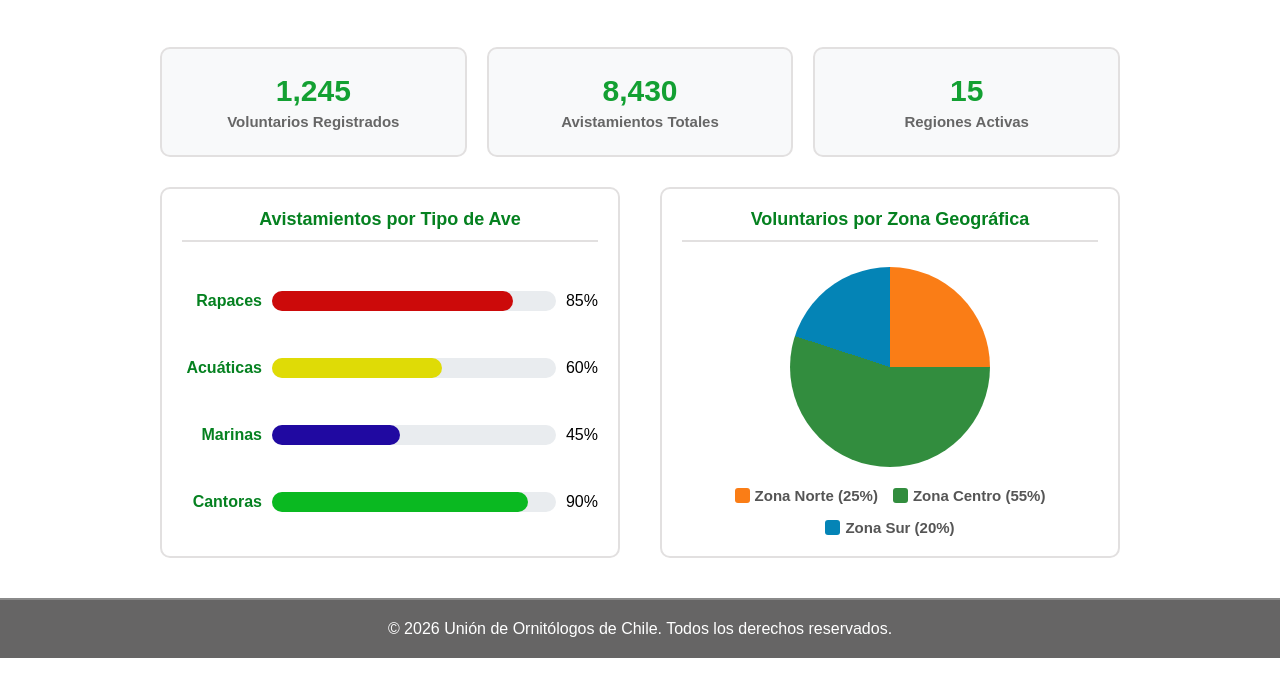
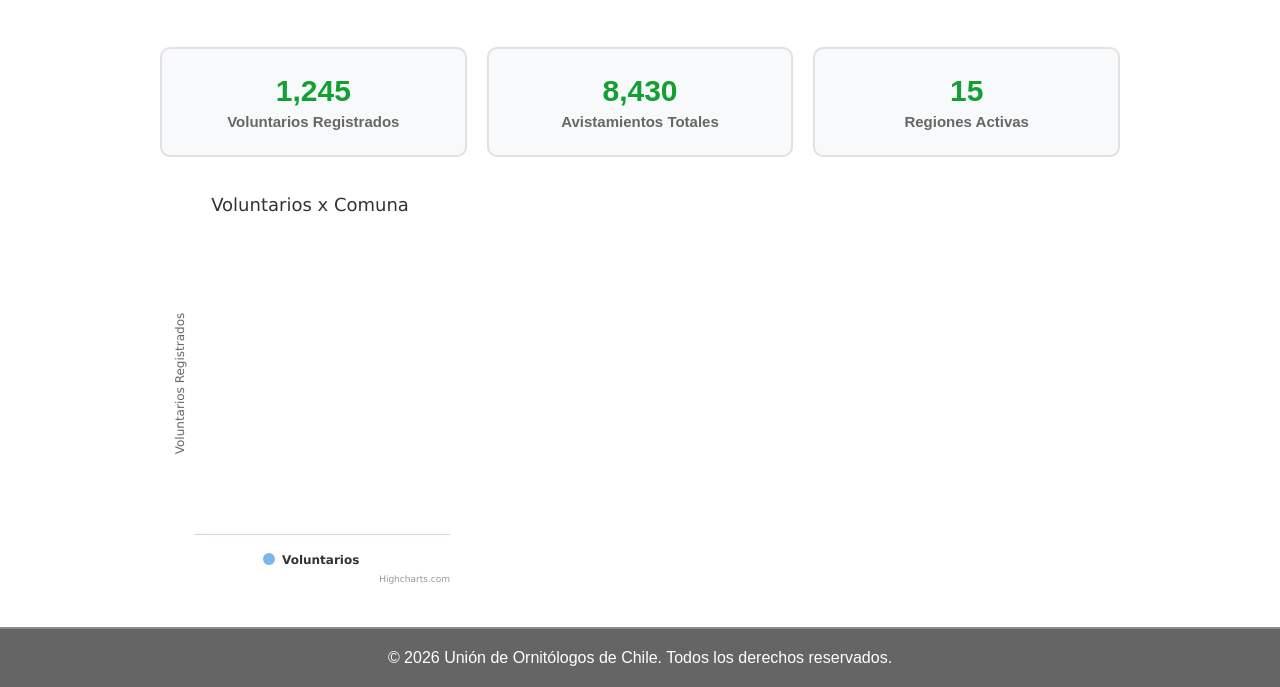
Before and after one commit to ManuelBritojv/desarrollo_web_manuel_brito, a Flask app: page /metricas in a window 1280 px wide. Shown: the part 177-864 px from the top of the page. Before the commit the page ends 835 px from the top, so only its background shows below. Run offline with Flask 3, Linux system fonts and the light colour scheme; data that the repository does not hold is empty.

Commit message:
feat: Lógica de grafico de barras con fetch y consulta.

```diff
--- a/app.py
+++ b/app.py
@@ -2,7 +2,7 @@ import os
 from datetime import datetime, timedelta
 from math import ceil
 
-from flask import Flask, abort, flash, redirect, render_template, request, url_for
+from flask import Flask, abort, flash, redirect, render_template, request, url_for, jsonify
 from sqlalchemy import create_engine, func, select
 from sqlalchemy.orm import Session
 from werkzeug.utils import secure_filename
@@ -317,5 +317,21 @@ def detalle(avistamiento_id): # Detalles del avistamiento
 def metricas():
     return render_template("metricas.html")
 
+@app.route('/api/voluntarios-comuna')
+def voluntariosxComuna():
+    with Session(engine) as sesion:
+        volxComuna = sesion.execute(
+            select(Comuna.nombre, func.count(Voluntario.id))
+            .select_from(Voluntario)
+            .join(Comuna, Comuna.id == Voluntario.comuna_id)
+            .group_by(Voluntario.comuna_id)
+            .order_by(Comuna.nombre)
+        ).all()
+        datos = {}
+        for comuna, cant in volxComuna:
+            datos[comuna] = cant
+        return jsonify(datos)
+
+
 if __name__ == '__main__':
     app.run(debug=True)
--- a/static/css/metricas.css
+++ b/static/css/metricas.css
@@ -73,100 +73,11 @@
     padding-bottom: 10px;
     border-bottom: 2px solid var(--color-secundario);
 }
-
-/* Grafico de barras */
-.grafico-barras {
-    flex: 1;
-    list-style: none;
-    padding: 0;
-    display: flex;
-    flex-direction: column;
-    justify-content: space-around;
+#grafico-barras{
+    height: 400px;
+    min-width: 300px;
+    max-width: 800px;
 }
-.grafico-barras li {
-    display: flex;
-    align-items: center;
-    gap: 10px;
-}
-.grafico-barras .etiqueta {
-    width: 80px;
-    font-weight: bold;
-    color: var(--color-primario-dark);
-    text-align: right;
-}
-.grafico-barras .barra-pista {
-    flex: 1;
-    background-color: #e9ecef;
-    border-radius: 20px;
-    height: 20px;
-}
-.grafico-barras .barra-relleno {
-    height: 100%;
-    border-radius: 20px;
-}
-
-/* Rellenos de las barras */
-.rapaces .barra-relleno{
-    background-color: #cc0a0a;
-    width: 85%;
-}
-.acuaticas .barra-relleno{
-    background-color: #dfdb06;
-    width: 60%;
-}
-.marinas .barra-relleno{
-    background-color: #2009a1;
-    width: 45%;
-}
-.cantoras .barra-relleno{
-    background-color: #0ab921;
-    width: 90%;
-}
-
-/* Grafico de Torta */
-.grafico-circular {
-    width: 200px;
-    height: 200px;
-    margin: 0 auto 20px auto;
-    border-radius: 50%;
-    /* Conic Gradient crea el gráfico de torta
-       Norte: 25% | Centro: 55% | Sur: 20% */
-    background: conic-gradient(
-        #fa7d16 0% 25%,
-        #328d3e 25% 80%,
-        #0484b6 80% 100%
-    );
-}
-
-.leyenda-circular {
-    list-style: none;
-    padding: 0;
-    display: flex;
-    justify-content: center;
-    gap: 15px;
-    flex-wrap: wrap;
-}
-
-.leyenda-circular li {
-    display: flex;
-    align-items: center;
-    gap: 5px;
-    font-size: 15px;
-    font-weight: bold;
-    color: #555;
-}
-
-.color-box {
-    display: inline-block;
-    width: 15px;
-    height: 15px;
-    border-radius: 3px;
-}
-
-.zona-norte { background-color: #fa7d16; }
-.zona-centro { background-color: #328d3e; }
-.zona-sur { background-color: #0484b6; }
-
 
 @media (max-width: 768px) {
     main{
--- /dev/null
+++ b/static/js/metricas.js
@@ -0,0 +1,38 @@
+
+async function voluntariosXComuna(){
+    console.log("Hola!");
+    const respuesta = await fetch("/api/voluntarios-comuna");
+    const volXComuna = await respuesta.json();
+    return volXComuna;
+}
+
+async function obtenerDatos() {
+    const volXComuna = await voluntariosXComuna(); // Diccionario
+    console.log(volXComuna);
+    dibujarGraficos(volXComuna);
+}
+
+function dibujarGraficos(volXComuna) {
+    Highcharts.chart('grafico-barras', {
+        chart: {
+            type: 'column'
+        },
+        title: {
+            text: 'Voluntarios x Comuna'
+        },
+        xAxis: {
+            categories: Object.keys(volXComuna)
+        },
+        yAxis: {
+            title: {
+                text: 'Voluntarios Registrados'
+            }
+        },
+        series: [{
+            name: 'Voluntarios',
+            data: Object.values(volXComuna)
+        }]
+    });
+}
+
+obtenerDatos()
--- a/templates/metricas.html
+++ b/templates/metricas.html
@@ -42,47 +42,14 @@
         </div>
 
         <div class="graficos-seccion"> <!-- Cambie de section a div, debido a que el validador no aceptaba section's sin h2-h6. Como esta caja es para css no hay problema -->
-            <figure class="grafico-contenedor">
-                <figcaption>Avistamientos por Tipo de Ave</figcaption>
-                <ul class="grafico-barras">
-                    <li class="rapaces">
-                        <span class="etiqueta">Rapaces</span>
-                        <div class="barra-pista"><div class="barra-relleno"></div></div> <!-- div necesario para la barra-->
-                        <span class="valor">85%</span>
-                    </li>
-                    <li class="acuaticas">
-                        <span class="etiqueta">Acuáticas</span>
-                        <div class="barra-pista"><div class="barra-relleno"></div></div> <!-- div necesario para la barra-->
-                        <span class="valor">60%</span>
-                    </li>
-                    <li class="marinas">
-                        <span class="etiqueta">Marinas</span>
-                        <div class="barra-pista"><div class="barra-relleno"></div></div> <!-- div necesario para la barra-->
-                        <span class="valor">45%</span>
-                    </li>
-                    <li class="cantoras">
-                        <span class="etiqueta">Cantoras</span>
-                        <div class="barra-pista"><div class="barra-relleno"></div></div> <!-- div necesario para la barra-->
-                        <span class="valor">90%</span>
-                    </li>
-                </ul>
-            </figure>
-
-            <figure class="grafico-contenedor">
-                <figcaption>Voluntarios por Zona Geográfica</figcaption>
-                <div class="grafico-circular"></div>
-
-                <ul class="leyenda-circular">
-                    <li><span class="color-box zona-norte"></span> Zona Norte (25%)</li>
-                    <li><span class="color-box zona-centro"></span> Zona Centro (55%)</li>
-                    <li><span class="color-box zona-sur"></span> Zona Sur (20%)</li>
-                </ul>
-            </figure>
+            <figure id="grafico-barras"></figure>
         </div>
     </main>
 
     <footer>
         <p>&copy; 2026 Unión de Ornitólogos de Chile. Todos los derechos reservados.</p>
     </footer>
+    <script src="https://code.highcharts.com/highcharts.js"> </script>
+    <script src="{{ url_for('static', filename='js/metricas.js') }}"></script>
 </body>
 </html>
```
